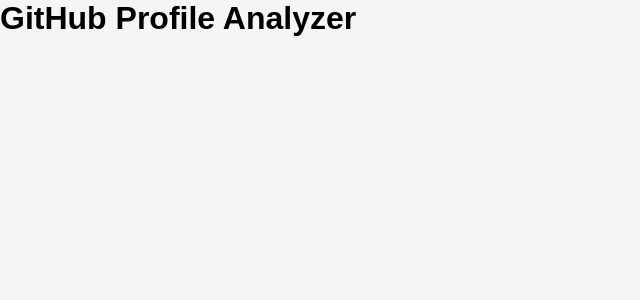
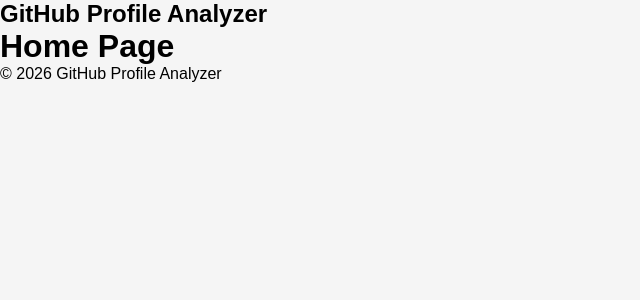
Before and after one commit to ayeshanoor06/github-profile-analyzer, a React (Vite) app: page / in a window 1280 px wide. Shown: the top 300 px of the page, without its empty margins (0-640 px from the left). Built offline with nearby package versions, Linux system fonts and the light colour scheme.

Commit message:
Created reusable application layout components

```diff
--- a/src/App.jsx
+++ b/src/App.jsx
@@ -1,8 +1,11 @@
+import Layout from "./components/layout/Layout";
+import Home from "./pages/Home";
+
 function App() {
   return (
-    <div>
-      <h1>GitHub Profile Analyzer</h1>
-    </div>
+    <Layout>
+      <Home />
+    </Layout>
   );
 }
 
--- /dev/null
+++ b/src/components/layout/Footer.jsx
@@ -0,0 +1,9 @@
+function Footer() {
+  return (
+    <footer>
+      <p>© 2026 GitHub Profile Analyzer</p>
+    </footer>
+  );
+}
+
+export default Footer;
--- /dev/null
+++ b/src/components/layout/Layout.jsx
@@ -0,0 +1,14 @@
+import Navbar from "./Navbar";
+import Footer from "./Footer";
+
+function Layout({ children }) {
+  return (
+    <>
+      <Navbar />
+      {children}
+      <Footer />
+    </>
+  );
+}
+
+export default Layout;
--- /dev/null
+++ b/src/components/layout/Navbar.jsx
@@ -0,0 +1,9 @@
+function Navbar() {
+  return (
+    <nav>
+      <h2>GitHub Profile Analyzer</h2>
+    </nav>
+  );
+}
+
+export default Navbar;
--- /dev/null
+++ b/src/pages/Home.jsx
@@ -0,0 +1,9 @@
+function Home() {
+  return (
+    <main>
+      <h1>Home Page</h1>
+    </main>
+  );
+}
+
+export default Home;
```
